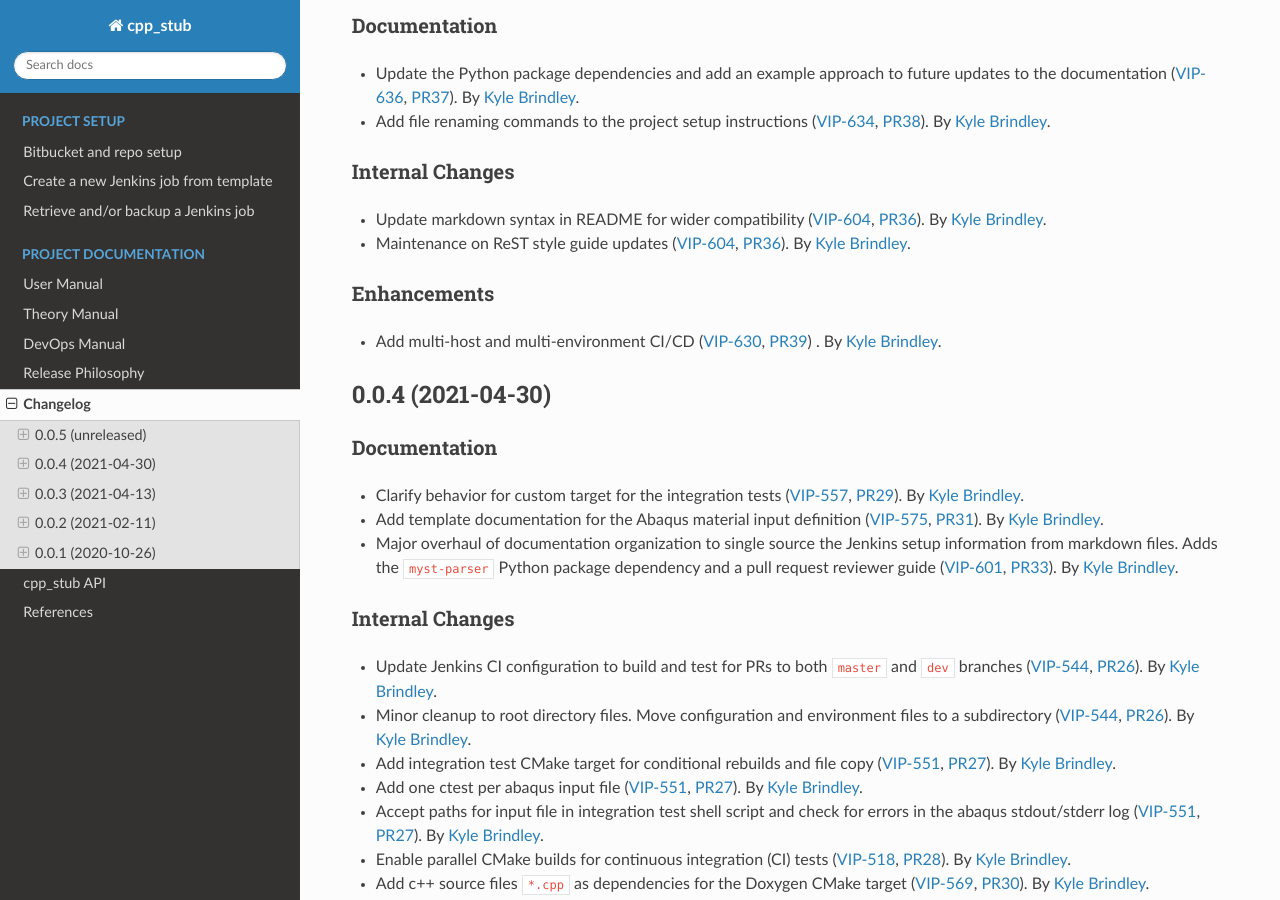
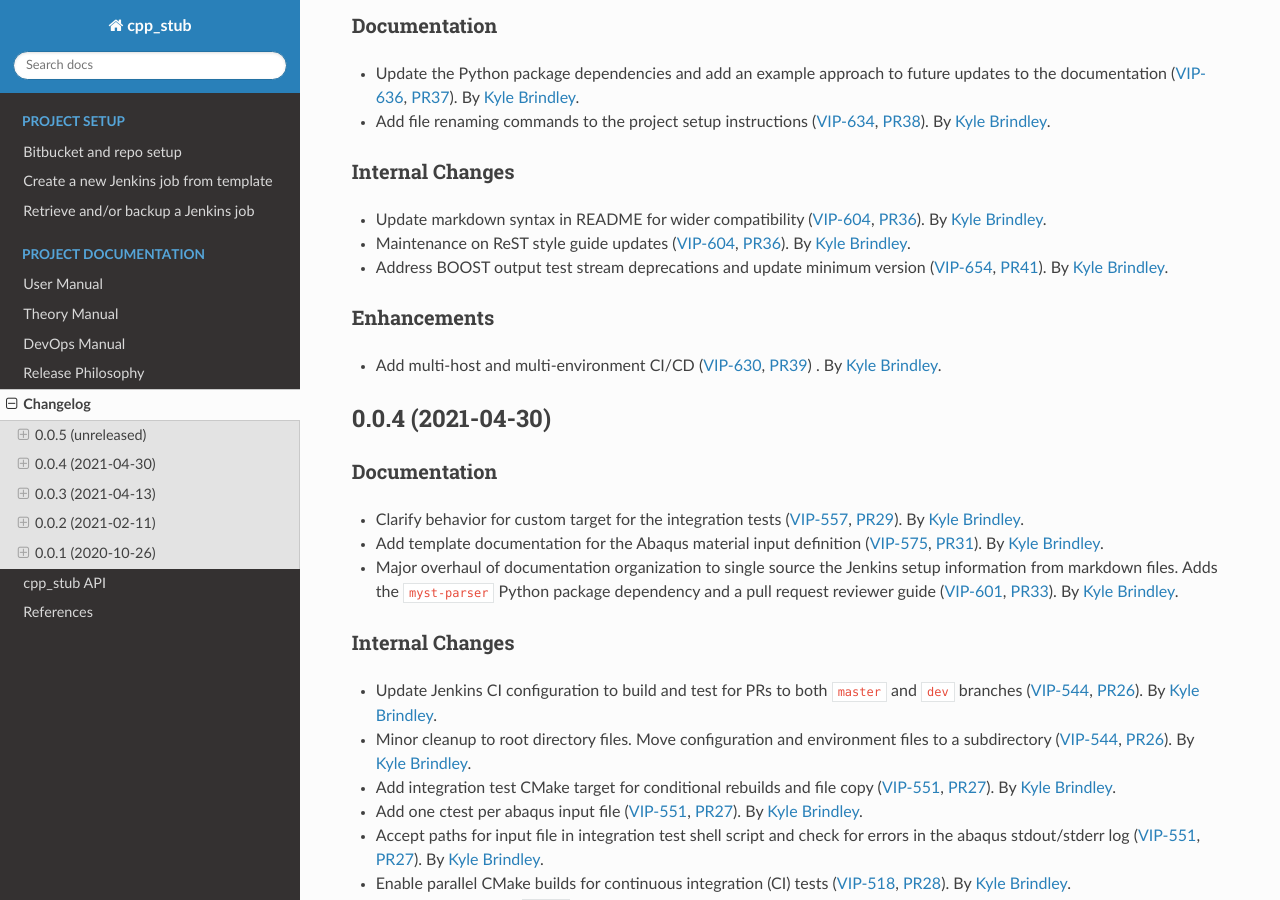
Before and after one commit to lanl/tardigrade-asp, a Sphinx documentation site: the page built from docs/changelog.rst, in a window 1280 px wide and 900 px high, scrolled down 326 px. Built offline with Sphinx 7.4.7 and the Read the Docs theme 2.0.0, drawn with Linux system fonts in a browser that asks for light colours.

Commit message:
DOC: add BOOST changes to changelog

```diff
--- a/docs/changelog.rst
+++ b/docs/changelog.rst
@@ -23,6 +23,8 @@ Internal Changes
 ================
 - Update markdown syntax in README for wider compatibility (:jira:`604`, :pull:`36`). By `Kyle Brindley`_.
 - Maintenance on ReST style guide updates (:jira:`604`, :pull:`36`). By `Kyle Brindley`_.
+- Address BOOST output test stream deprecations and update minimum version
+  (:jira:`654`, :pull:`41`). By `Kyle Brindley`_.
 
 Enhancements
 ============
```
